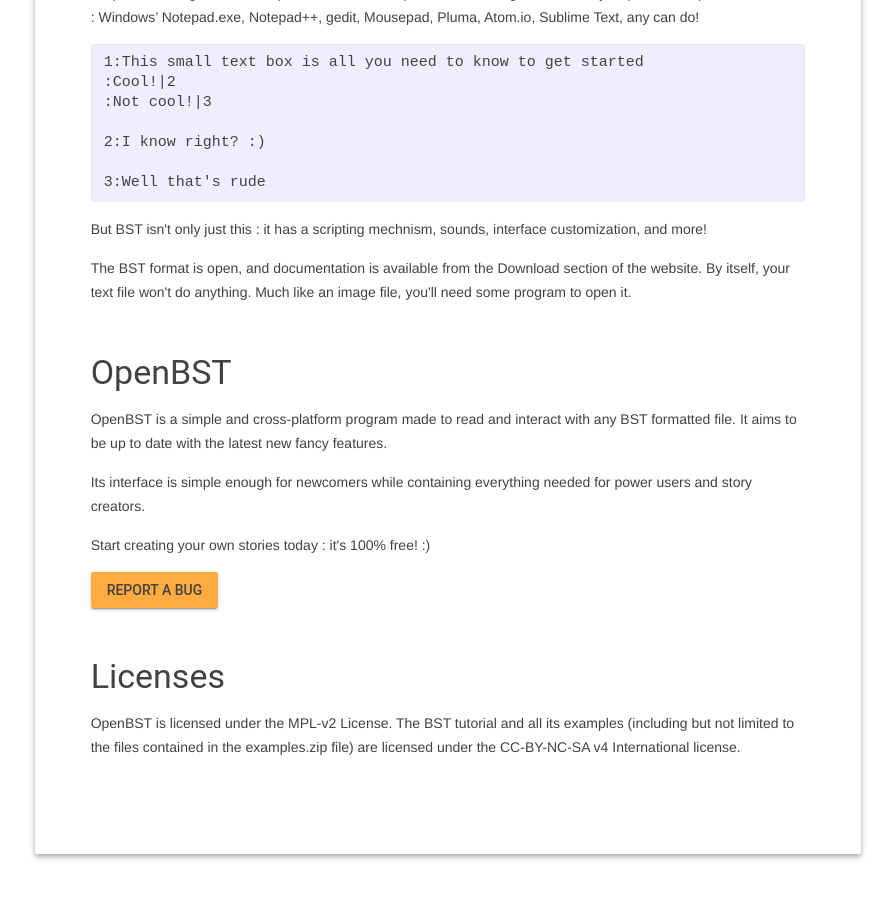
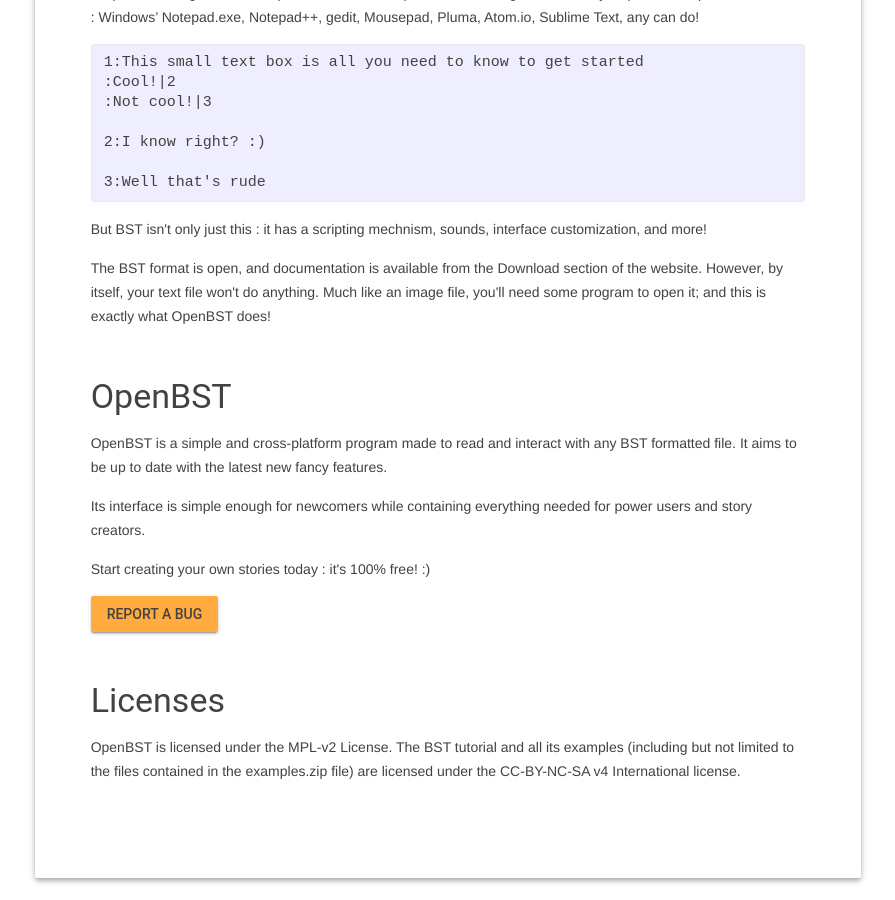
Before and after one commit to utybo/BST, a Jekyll site: the page built from index.html, in a window 1280 px wide and 900 px high, scrolled down 1562 px. Shown: the whole window, without its empty margins (192-1087 px from the left). Built offline with Jekyll 4.4.1, drawn with Linux system fonts in a browser that asks for light colours; nearby versions of some CDN libraries.

Commit message:
Update about.html

```diff
--- a/_includes/about.html
+++ b/_includes/about.html
@@ -13,7 +13,7 @@
 
 <p>But BST isn't only just this : it has a scripting mechnism, sounds, interface customization, and more!</p>
 
-<p>The BST format is open, and documentation is available from the Download section of the website. By itself, your text file won't do anything. Much like an image file, you'll need some program to open it.</p>
+<p>The BST format is open, and documentation is available from the Download section of the website. However, by itself, your text file won't do anything. Much like an image file, you'll need some program to open it; and this is exactly what OpenBST does!</p>
 
 <h3 id="openbst">OpenBST</h3>
 <p>OpenBST is a simple and cross-platform program made to read and interact with any BST formatted file. It aims to be up to date with the latest new fancy features.</p>
```
